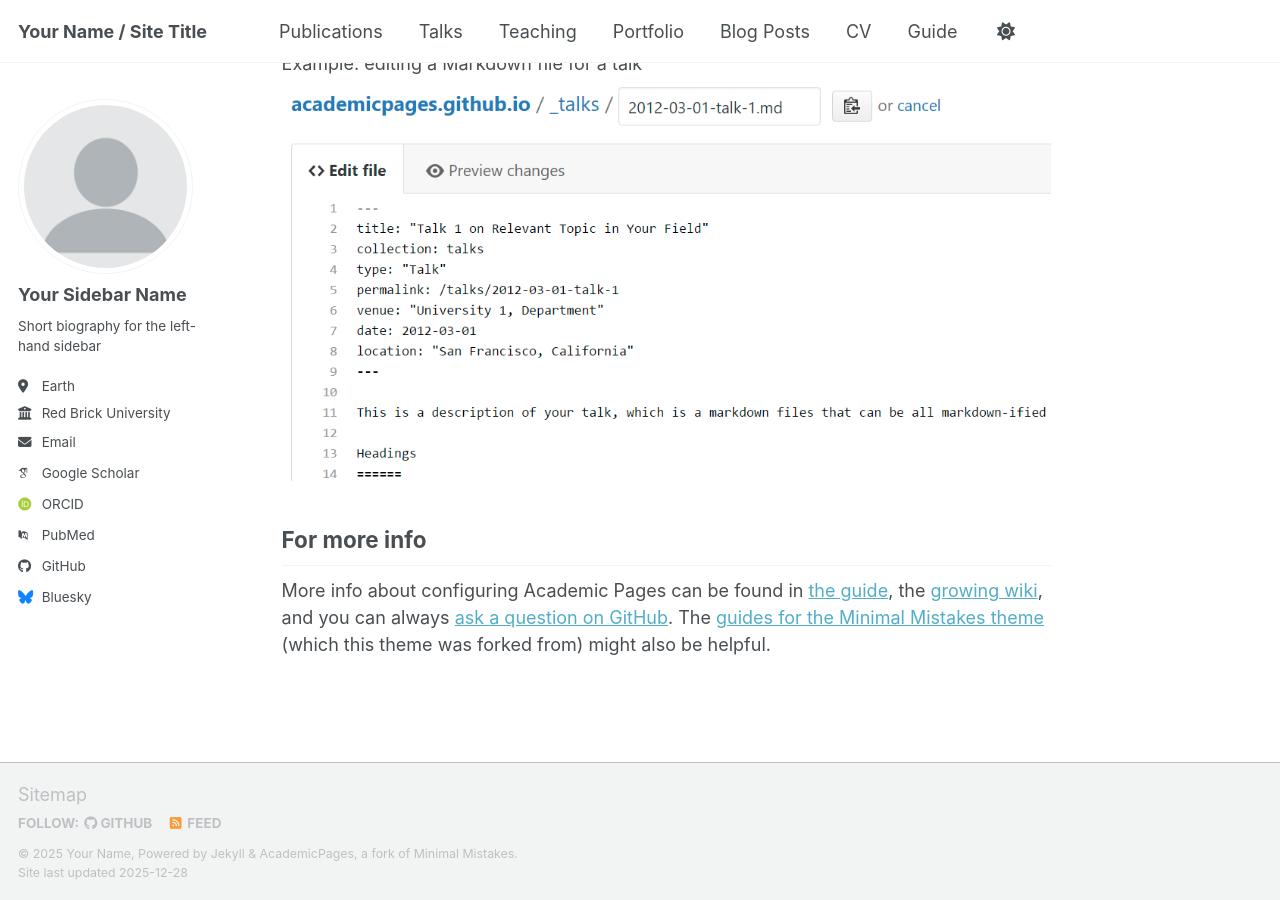
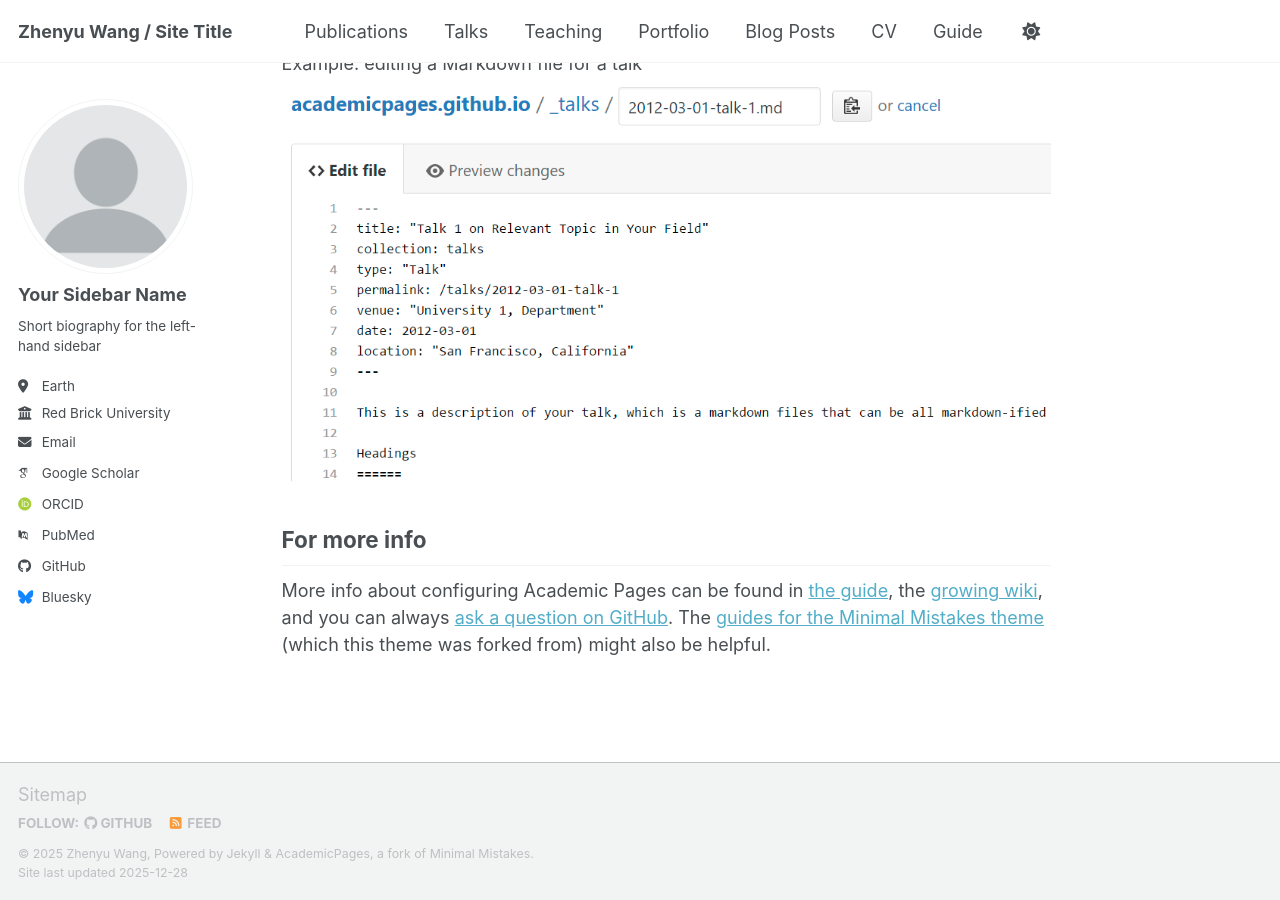
Before and after one commit to xingfenyizhen/xingfenyizhen.github.io, a Jekyll site: the page built from _pages/about.md, in a window 1280 px wide and 900 px high, scrolled down 2718 px. Built offline with Jekyll 4.4.1, drawn with Linux system fonts in a browser that asks for light colours; some web fonts are replaced; a script bundle is joined from its source files by our own code; library files that are not in the unit come from our copies.

Commit message:
Update _config.yml

```diff
--- a/_config.yml
+++ b/_config.yml
@@ -9,9 +9,9 @@
 # Basic Site Settings
 locale                   : "en-US"
 site_theme               : "default" # the available themes options are "default", "air", "sunrise", "mint", "dirt" and "contrast"
-title                    : "Your Name / Site Title"
+title                    : "Zhenyu Wang / Site Title"
 title_separator          : "-"
-name                     : &name "Your Name"
+name                     : &name "Zhenyu Wang"
 description              : &description "Your Name's academic portfolio"   # Update this with a general description of your site, this is the default if not overridden by a page
 url                      : https://ZhenyuWang.github.io # The base hostname & protocol for your site e.g. "https://[your GitHub username].github.io",
                                                            # or if you already have some other page hosted on Github then use "https://[your GitHub username].github.io/[Your Repo Name]"
```
